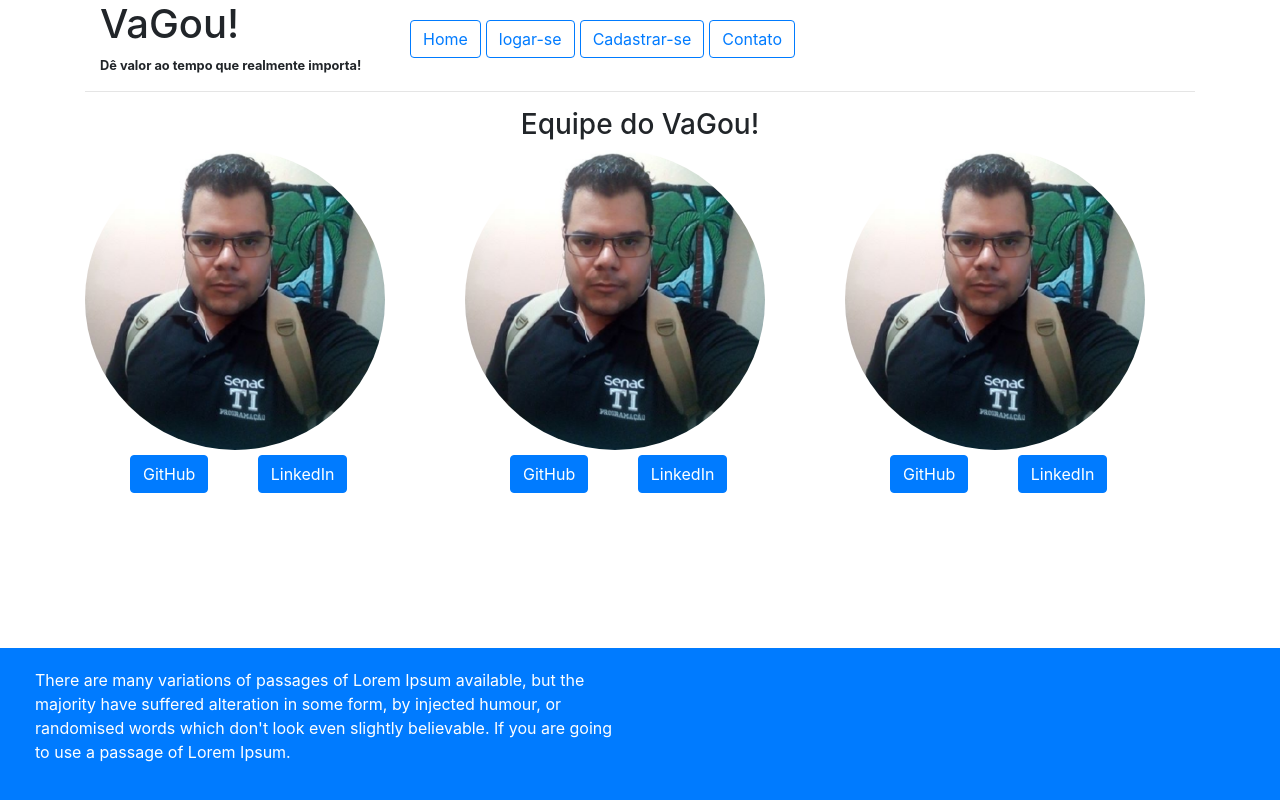
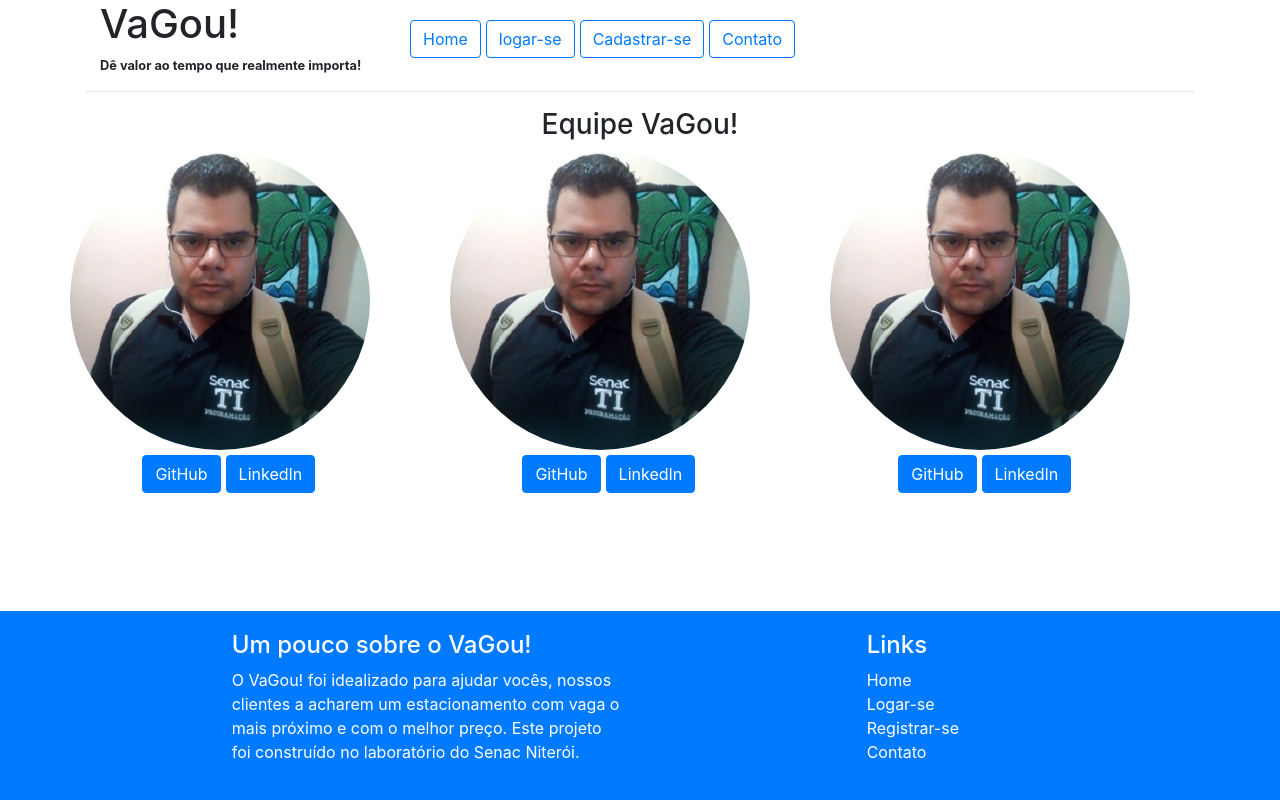
Before and after one commit to MatheusAlcantaraDeLima/vagou, a PHP site: page /contato.php in a window 1280 px wide. Run offline with PHP 8.4, Linux system fonts and the light colour scheme.

Commit message:
melhoraado o footer, e modificado o contato

```diff
--- a/contato.php
+++ b/contato.php
@@ -13,22 +13,58 @@
 			include_once("menu.php");
 		?>
 		<hr>
-		<h3 style="text-align:center;">Equipe do VaGou!</h3>
+		<h3 style="text-align:center;">Equipe VaGou!</h3>
 		<div class="row">
 				<div class="col">
-					<img src="img/equipe/matheus.png" alt="desenvolvedor" class="img_grupo">
-					<a href="https://github.com/MatheusAlcantaraDeLima" target="_blank" class="botao"><input type="button" value="GitHub" class="btn btn-primary"></a>
-					<a href="https://www.linkedin.com/in/matheus-alcantara-119164164/" target="_blank" class="botao"><input type="button" value="LinkedIn" class="btn btn-primary"></a>
+					<div class="row">
+						<img src="img/equipe/matheus.png" alt="desenvolvedor" class="img_grupo">
+					</div>
+					<div class="row">
+					<div class="col"></div>
+						<div>
+							<a href="https://github.com/MatheusAlcantaraDeLima" target="_blank"><input type="button" value="GitHub" class="btn btn-primary"></a>
+						</div>
+						<div>
+							<a href="https://www.linkedin.com/in/matheus-alcantara-119164164/" target="_blank" class="botao"><input type="button" value="LinkedIn" 		class="btn btn-primary">
+							</a>
+						</div>
+						<div class="col"></div>
+						<div class="col"></div>
+					</div>
 				</div>
 				<div class="col">
-					<img src="img/equipe/matheus.png" alt="desenvolvedor" class="img_grupo">
-					<a href="https://github.com/MatheusAlcantaraDeLima" target="_blank" class="botao"><input type="button" value="GitHub" class="btn btn-primary"></a>
-					<a href="https://www.linkedin.com/in/matheus-alcantara-119164164/" target="_blank" class="botao"><input type="button" value="LinkedIn" class="btn btn-primary"></a>
+				<div class="row">
+						<img src="img/equipe/matheus.png" alt="desenvolvedor" class="img_grupo">
+					</div>
+					<div class="row">
+					<div class="col"></div>
+						<div>
+							<a href="https://github.com/MatheusAlcantaraDeLima" target="_blank"><input type="button" value="GitHub" class="btn btn-primary"></a>
+						</div>
+						<div>
+							<a href="https://www.linkedin.com/in/matheus-alcantara-119164164/" target="_blank" class="botao"><input type="button" value="LinkedIn" 		class="btn btn-primary">
+							</a>
+						</div>
+						<div class="col"></div>
+						<div class="col"></div>
+					</div>
 				</div>
 				<div class="col">
-					<img src="img/equipe/matheus.png" alt="desenvolvedor" class="img_grupo">
-					<a href="https://github.com/MatheusAlcantaraDeLima" target="_blank" class="botao"><input type="button" value="GitHub" class="btn btn-primary"></a>
-					<a href="https://www.linkedin.com/in/matheus-alcantara-119164164/" target="_blank" class="botao"><input type="button" value="LinkedIn" class="btn btn-primary"></a>
+				<div class="row">
+						<img src="img/equipe/matheus.png" alt="desenvolvedor" class="img_grupo">
+					</div>
+					<div class="row">
+					<div class="col-2"></div>
+						<div>
+							<a href="https://github.com/MatheusAlcantaraDeLima" target="_blank"><input type="button" value="GitHub" class="btn btn-primary"></a>
+						</div>
+						<div>
+							<a href="https://www.linkedin.com/in/matheus-alcantara-119164164/" target="_blank" class="botao"><input type="button" value="LinkedIn" 		class="btn btn-primary">
+							</a>
+						</div>
+						<div class="col"></div>
+						<div class="col"></div>
+					</div>
 				</div>
 		</div>
 	</div>
--- a/css/estiloImgGrupo.css
+++ b/css/estiloImgGrupo.css
@@ -4,7 +4,3 @@
     border-radius: 50%;
     margin-bottom: 5px;
   }
-  .botao{
-    margin-left: 40px;
-    margin-right: auto;
-  }
--- a/footer.php
+++ b/footer.php
@@ -1,9 +1,19 @@
 <!--Adicionado CSS-->
 <link rel="stylesheet" href="css/estiloRodape.css">
 <footer>
-  <div class="col-6">
-    <p>There are many variations of passages of Lorem Ipsum available, but the majority have suffered alteration in some form, by injected humour, or randomised words which don't look even slightly believable. If you are going to use a passage of Lorem Ipsum.</p>
-  </div>
-    <div class="col-6">
+  <div class="row">
+    <div class="col"></div>
+    <div class="col-4">
+      <h4>Um pouco sobre o VaGou!</h4>
+      <p>O VaGou! foi idealizado para ajudar vocês, nossos clientes a acharem um estacionamento com vaga o mais próximo e com o melhor preço. Este projeto foi construído no laboratório do Senac Niterói.</p>
+    </div>
+    <div class="col"></div>
+      <div class="col-4">
+      <h4>Links</h4>
+      <a href="index.php"><span style="color: white;">Home</span></a><br>
+      <a href="logar.php"><span style="color: white;">Logar-se</span></a><br>
+      <a href="form.php"><span style="color: white;">Registrar-se</span></a><br>
+      <a href="contato.php"><span style="color: white;">Contato</span></a>
+    </div>
   </div>
   </footer>
```
